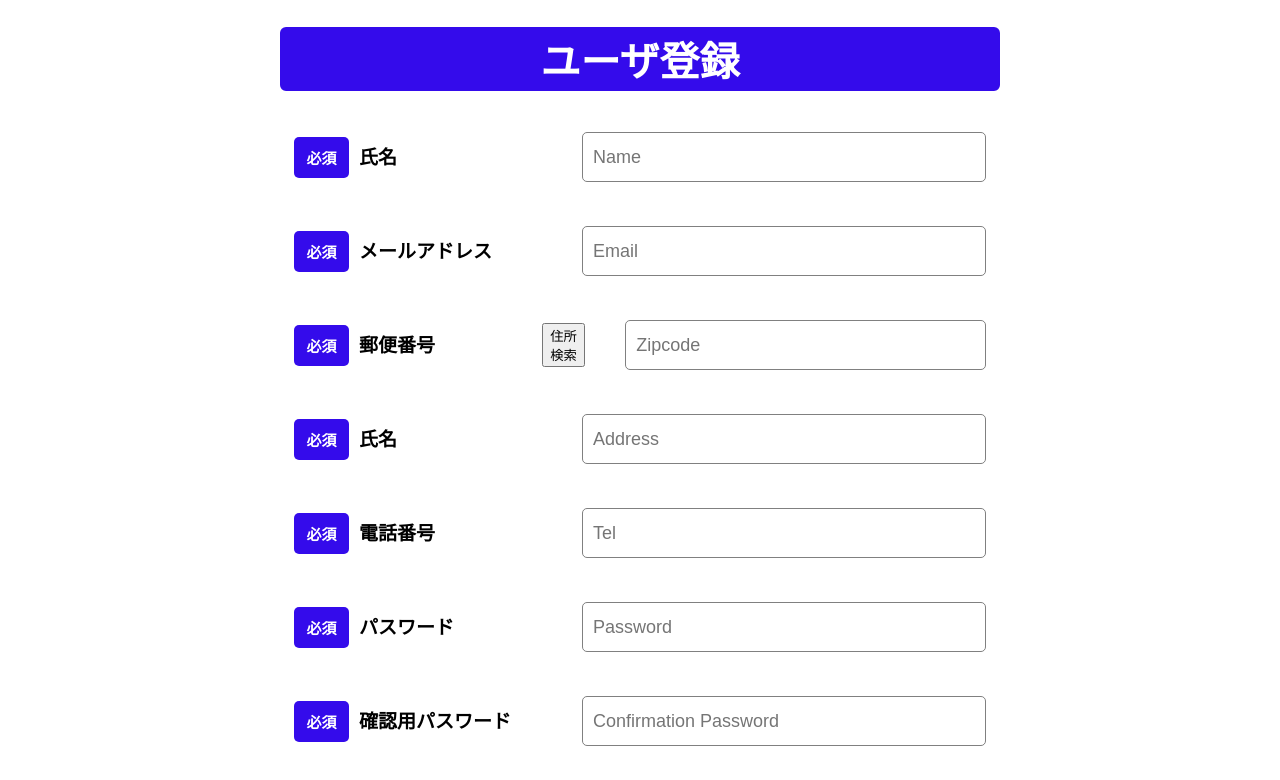
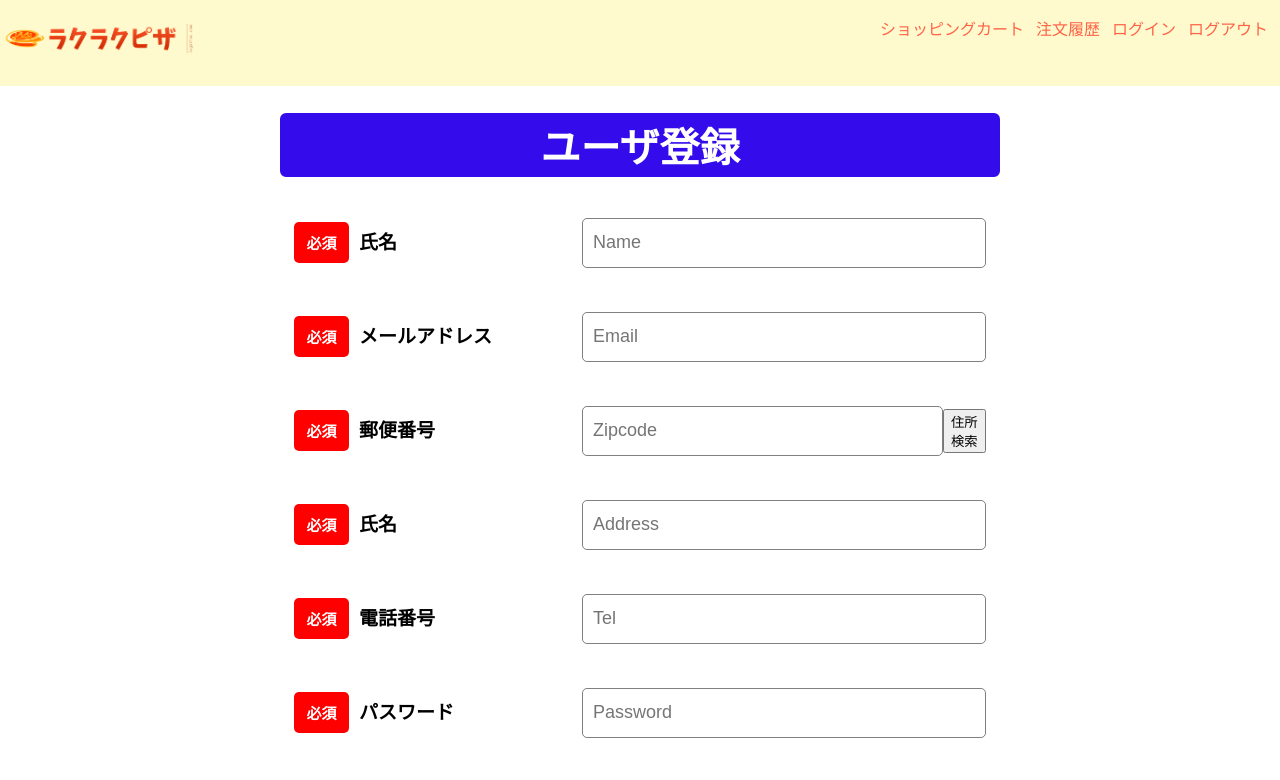
Before and after one commit to shimokawa871/ec-202207c, a Next.js app: page /items/UserRegister in a window 1280 px wide. Shown: the top 780 px of the page. Built offline with nearby package versions, Linux system fonts and the light colour scheme.

Commit message:
発表前のコミット

```diff
--- a/next.config.js
+++ b/next.config.js
@@ -21,8 +21,8 @@ const nextConfig = {
         destination: 'http://localhost:8000/options',
       },
       {
-      source: '/api/orders',
-      destination: 'http://localhost:8000/orders',
+        source: '/api/orders',
+        destination: 'http://localhost:8000/orders',
       },
       {
         source: '/api/login',
--- a/src/pages/items/UserRegister.tsx
+++ b/src/pages/items/UserRegister.tsx
@@ -10,6 +10,11 @@ import { type } from 'os';
 import { ChangeEvent } from 'jest-haste-map';
 import Link from 'next/link';
 import styleForm from 'styles/styleOrderConfirmation.module.css';
+import Header from '../../components/Header';
+import HeaderCart from 'components/HeaderCart';
+import HeaderOrder from 'components/HeaderOrder';
+import HeaderLogin from 'components/HeaderLogin';
+import HeaderLogout from 'components/HeaderLogout';
 
 //各フォームのデータ型cd
 type FormData = {
@@ -22,6 +27,7 @@ type FormData = {
   Cpassword: string;
   id: number;
 };
+
 
 const UserRegister: NextPage = () => {
   //フォームにステートを付与
@@ -40,11 +46,6 @@ const UserRegister: NextPage = () => {
   const handleChange = (event: any) => {
     const { name, value } = event.target;
     setFormData({ ...formData, [name]: value });
-  };
-
-  //登録ボタン処理
-  const onClickRegister = () => {
-    alert();
   };
 
   //クリアボタン処理
@@ -73,21 +74,11 @@ const UserRegister: NextPage = () => {
       id: '',
     });
   };
-  // setFormData({
-  //   userName: '名前は必須項目です。',
-  //   email: 'メールアドレスは必須項目です。',
-  //   zipcode: '郵便番号は必須項目です。',
-  //   address: '住所は必須項目です。',
-  //   tel: '電話番号は必須項目です。',
-  //   password: 'パスワードは必須項目です。',
-  //   Cpassword: 'パスワードは必須項目です。',
-  //   id: '',
-  // });
 
   //jsonserverへ登録（テスト）
   const onClickAdd = () => {
-    if (formData.userName === '') {
-      return alert('名前を入力してください');
+    if (formData.userName === "") {
+      return alert("ユーザ名を入力してください。")
     }
     return fetch('/api/users', {
       method: 'POST',
@@ -104,9 +95,38 @@ const UserRegister: NextPage = () => {
     });
   };
 
+  //jsonserverへ登録（テスト）
+  const onClickTest = () => {
+    return fetch('/api/users', {
+      method: 'POST',
+      headers: { 'Content-Type': 'application/json' },
+      body: JSON.stringify({
+        name: 't',
+        mail: 't',
+        zipcode: 't',
+        address: 't',
+        tel: 't',
+        password: 't',
+        Cpassword: 't',
+      }),
+    });
+  };
+
   return (
     <>
-      <form className={styleForm.form}>
+      <Head>
+        <title>らくらくピザ屋 - ユーザ登録画面</title>
+        <link rel="icon" href="/favicon.ico" />
+      </Head>
+
+      <Header
+        menu1={<HeaderCart />}
+        menu2={<HeaderOrder />}
+        menu3={<HeaderLogin />}
+        menu4={<HeaderLogout />}
+      />
+      <form action="" method="post" id="form">
+        <div className={styleForm.form}>
           <h1 className={styleForm.labelTitle}>ユーザ登録</h1>
           <div className={styleForm.formSample}>
             <p className={styleForm.formLabel}>
@@ -118,6 +138,8 @@ const UserRegister: NextPage = () => {
               placeholder="Name"
               value={formData.userName}
               onChange={handleChange}
+              required
+              type="text"
             />
           </div>
           <div className={styleForm.formSample}>
@@ -131,6 +153,7 @@ const UserRegister: NextPage = () => {
               placeholder="Email"
               value={formData.email}
               onChange={handleChange}
+              required
             ></input>
           </div>
           <div className={styleForm.formSample}>
@@ -138,14 +161,15 @@ const UserRegister: NextPage = () => {
               <span className={styleForm.formRequire}>必須</span>
               郵便番号
             </p>
-          <button>住所検索</button>
             <input
               className={styleForm.formInput}
               name="zipcode"
               placeholder="Zipcode"
               value={formData.zipcode}
               onChange={handleChange}
+              required
             ></input>
+            <button>住所検索</button>
           </div>
           <div className={styleForm.formSample}>
             <p className={styleForm.formLabel}>
@@ -157,6 +181,7 @@ const UserRegister: NextPage = () => {
               placeholder="Address"
               value={formData.address}
               onChange={handleChange}
+              required
             ></input>
           </div>
           <div className={styleForm.formSample}>
@@ -170,6 +195,7 @@ const UserRegister: NextPage = () => {
               placeholder="Tel"
               value={formData.tel}
               onChange={handleChange}
+              required
             ></input>
           </div>
           <div className={styleForm.formSample}>
@@ -183,6 +209,7 @@ const UserRegister: NextPage = () => {
               placeholder="Password"
               value={formData.password}
               onChange={handleChange}
+              required
             ></input>
           </div>
           <div className={styleForm.formSample}>
@@ -197,6 +224,7 @@ const UserRegister: NextPage = () => {
               placeholder="Confirmation Password"
               value={formData.Cpassword}
               onChange={handleChange}
+              required
             ></input>
           </div>
           <div>
@@ -212,8 +240,15 @@ const UserRegister: NextPage = () => {
               className={styleForm.formBtn}
               type="submit"
               value="クリア"
-              onClick={onClickClear}
+              onClick={() => onClickClear()}
             />
+            {/* <button className={styleForm.formBtn} onClick={onClickAdd}>
+            登録
+          </button>
+          <button className={styleForm.formBtn} onClick={onClickTest}>
+            テストボタン
+          </button> */}
+          </div>
         </div>
       </form>
     </>
--- a/src/styles/styleOrderConfirmation.module.css
+++ b/src/styles/styleOrderConfirmation.module.css
@@ -41,7 +41,7 @@
   width: 55px;
   display: inline-block;
   text-align: center;
-  background: #340beb;
+  background: red;
   color: #fff;
   font-size: 15px;
 }
```
Also changed, not shown: src/pages/items/cart.tsx (+2 -5 lines). Lines whose indentation alone changed are shown as unchanged.
